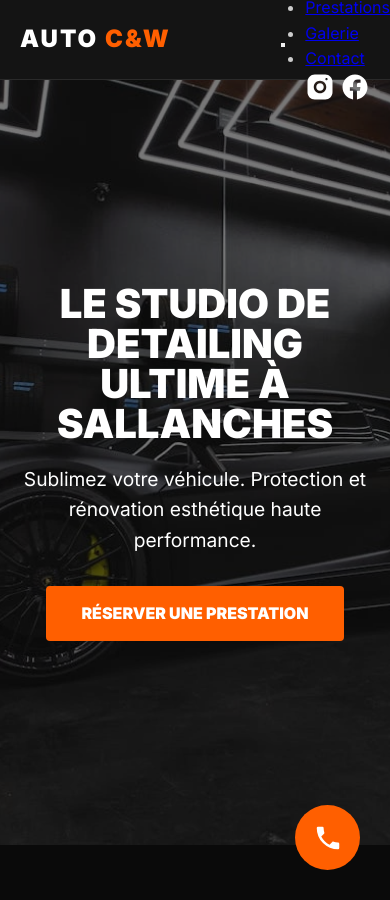
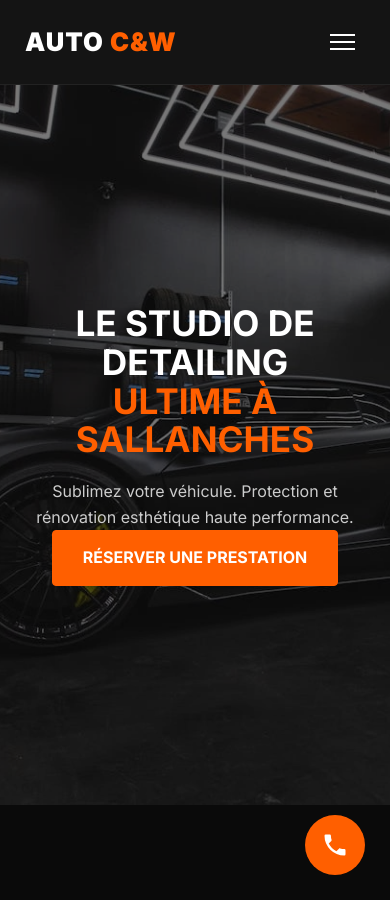
Before and after one commit to DuvalDVL/autocw, a Jekyll site: the page built from index.html, in a window 390 px wide and 900 px high. Built offline with Jekyll 4.4.1, drawn with Linux system fonts in a browser that asks for light colours.

Commit message:
Update style.css

```diff
--- a/assets/css/style.css
+++ b/assets/css/style.css
@@ -1,48 +1,38 @@
-/* --- assets/css/style.css --- */
-
+/* --- VARIABLES & BASE --- */
 :root {
-  /* Palette Studio Dark Mode - Option B */
-  --bg-darkest: #0a0a0a;   /* Fond principal profond */
-  --bg-dark: #141414;      /* Fond des cartes et sections secondaires */
-  --text-light: #ffffff;   /* Titres et éléments importants */
-  --text-gray: #cccccc;    /* Corps de texte pour un meilleur confort visuel */
-
-  /* Accent Orange Électrique */
+  --bg-darkest: #0a0a0a;
+  --bg-dark: #141414;
+  --text-light: #ffffff;
+  --text-gray: #cccccc;
   --accent-orange: #FF5F00;
   --accent-orange-hover: #FF7A2E;
-
-  --nav-height: 80px;
+  --nav-height: 85px;
   --container-width: 1200px;
 }
 
-/* Reset & Base */
-* {
-  margin: 0;
-  padding: 0;
-  box-sizing: border-box;
-}
+* { margin: 0; padding: 0; box-sizing: border-box; }
 
 body {
-  font-family: 'Inter', -apple-system, BlinkMacSystemFont, sans-serif;
+  font-family: 'Inter', sans-serif;
   background-color: var(--bg-darkest);
   color: var(--text-gray);
   line-height: 1.6;
-  overflow-x: hidden; /* Empêche les décalages horizontaux */
+  overflow-x: hidden;
 }
 
 .container {
   max-width: var(--container-width);
   margin: 0 auto;
-  padding: 0 20px;
+  padding: 0 25px;
 }
 
-/* --- HEADER & NAVIGATION --- */
+/* --- NAVBAR (Correction doublons & visibilité) --- */
 .site-header {
   background-color: var(--bg-dark);
   height: var(--nav-height);
   display: flex;
   align-items: center;
-  border-bottom: 1px solid #2a2a2a;
+  border-bottom: 1px solid #222;
   position: sticky;
   top: 0;
   z-index: 1000;
@@ -56,233 +46,250 @@
 }
 
 .logo {
-  font-size: 1.5rem;
+  font-size: 1.6rem;
   font-weight: 900;
   color: var(--text-light);
-  letter-spacing: 2px;
   text-decoration: none;
+  letter-spacing: 1px;
 }
 
-.logo .text-orange {
-  color: var(--accent-orange);
-}
+.text-orange { color: var(--accent-orange); }
 
 .main-nav ul {
   display: flex;
   list-style: none;
-  gap: 30px;
+  gap: 35px;
 }
 
 .main-nav a {
   font-weight: 600;
-  font-size: 0.9rem;
   text-transform: uppercase;
+  font-size: 0.85rem;
   color: var(--text-light);
   text-decoration: none;
-  transition: color 0.3s;
+  transition: 0.3s;
 }
 
-.main-nav a:hover {
-  color: var(--accent-orange);
-}
+.main-nav a:hover { color: var(--accent-orange); }
 
-/* --- HERO SECTION (Optimisée WebP) --- */
+/* Gestion affichage Desktop vs Mobile */
+.desktop-only { display: block; }
+.mobile-only { display: none; }
+
+/* --- HERO SECTION (Filtre réduit) --- */
 .hero-section {
   position: relative;
-  height: 85vh;
-  min-height: 600px;
+  height: 80vh;
   display: flex;
   align-items: center;
   justify-content: center;
   text-align: center;
-  color: white;
 }
 
 .hero-bg {
   position: absolute;
-  top: 0;
-  left: 0;
-  width: 100%;
-  height: 100%;
+  top: 0; left: 0; width: 100%; height: 100%;
   object-fit: cover;
   z-index: -2;
 }
 
 .hero-overlay {
   position: absolute;
-  top: 0;
-  left: 0;
-  width: 100%;
-  height: 100%;
-  background: linear-gradient(0deg, rgba(10,10,10,1) 0%, rgba(10,10,10,0.6) 100%);
+  top: 0; left: 0; width: 100%; height: 100%;
+  background: rgba(0, 0, 0, 0.55); /* Opacité réduite pour plus de clarté */
   z-index: -1;
 }
 
 .hero-content h1 {
-  font-size: clamp(2.5rem, 6vw, 4.5rem);
-  font-weight: 900;
-  line-height: 1;
+  font-size: clamp(2.2rem, 5vw, 4rem);
+  color: #fff;
   margin-bottom: 20px;
-  text-transform: uppercase;
-}
-
-.hero-content p {
-  font-size: 1.2rem;
-  margin-bottom: 30px;
-  max-width: 700px;
-  margin-left: auto;
-  margin-right: auto;
+  line-height: 1.1;
 }
 
 /* --- BOUTONS --- */
 .btn {
   display: inline-block;
-  padding: 15px 35px;
-  font-weight: 800;
+  padding: 14px 30px;
+  font-weight: 700;
   text-transform: uppercase;
   border-radius: 4px;
   transition: 0.3s;
-  cursor: pointer;
-  border: none;
   text-decoration: none;
 }
 
 .btn-orange {
   background-color: var(--accent-orange);
   color: #fff;
+  border: 1px solid var(--accent-orange);
 }
 
 .btn-orange:hover {
-  background-color: var(--accent-orange-hover);
-  transform: translateY(-2px);
+  background-color: transparent;
+  color: var(--accent-orange);
 }
 
-/* --- GRILLE DE SERVICES --- */
-.section-padding {
-  padding: 100px 0;
-}
+/* --- SERVICES & CARDS --- */
+.section-padding { padding: 90px 0; }
 
 .section-title {
   text-align: center;
-  font-size: 2.5rem;
+  font-size: 2.2rem;
   margin-bottom: 50px;
-  text-transform: uppercase;
+  color: #fff;
 }
 
 .grid-3 {
-  display: flex;
-  flex-wrap: wrap;
+  display: grid;
+  grid-template-columns: repeat(auto-fit, minmax(320px, 1fr));
   gap: 30px;
-  justify-content: center;
 }
 
 .service-card {
-  background-color: var(--bg-dark);
-  padding: 40px;
-  border-radius: 12px;
-  border: 1px solid #2a2a2a;
-  flex: 1 1 350px;
+  background: var(--bg-dark);
+  padding: 45px;
+  border-radius: 10px;
+  border: 1px solid #222;
+  transition: 0.3s;
+  display: flex;
+  flex-direction: column;
+}
+
+.service-card:hover { border-color: var(--accent-orange); transform: translateY(-8px); }
+
+.service-icon { width: 50px; height: 50px; fill: var(--accent-orange); margin-bottom: 20px; }
+
+.service-card h3 { color: #fff; margin-bottom: 15px; font-size: 1.4rem; }
+
+.btn-text {
+  color: var(--accent-orange);
+  font-weight: 700;
+  text-decoration: none;
+  margin-top: auto;
+  padding-top: 20px;
+  display: inline-block;
+}
+
+/* --- QUALITY SECTION (Image/Texte) --- */
+.quality-flex {
+  display: flex;
+  align-items: center;
+  gap: 60px;
+}
+
+.quality-img { flex: 1; }
+.quality-img img { width: 100%; border-radius: 12px; filter: grayscale(20%); }
+
+.quality-text { flex: 1; }
+.quality-text h2 { color: #fff; margin-bottom: 25px; font-size: 2.5rem; }
+.quality-text p { margin-bottom: 30px; font-size: 1.1rem; }
+
+/* --- FINAL CTA (Centré & Prominent) --- */
+.final-cta {
+  background-color: #0d0d0d;
+  border-top: 1px solid #222;
+  text-align: center;
+}
+
+.cta-centered h2 { font-size: 2.8rem; margin-bottom: 15px; }
+.btn-large { font-size: 1.2rem; padding: 18px 45px; margin-top: 25px; }
+
+/* --- FOOTER (Structure colonnes corrigée) --- */
+.site-footer {
+  background: var(--bg-dark);
+  border-top: 1px solid #222;
+  color: var(--text-gray);
+}
+
+.footer-grid-main {
+  display: grid;
+  grid-template-columns: 2fr 1fr 1fr;
+  gap: 50px;
+}
+
+.branding-col p { margin: 20px 0; max-width: 350px; }
+
+.footer-socials { display: flex; gap: 15px; }
+
+.icon-social {
+  width: 28px !important;
+  height: 28px !important;
+  fill: #fff;
   transition: 0.3s;
 }
 
-.service-card:hover {
-  border-color: var(--accent-orange);
-  transform: translateY(-10px);
-}
+.icon-social:hover { fill: var(--accent-orange); }
 
-.service-card h3 {
-  color: var(--accent-orange);
-  margin-bottom: 15px;
-  font-size: 1.3rem;
-}
+.footer-col h4 { color: #fff; margin-bottom: 25px; font-size: 1.1rem; text-transform: uppercase; }
 
-/* --- FOOTER & ICONES (Fixé) --- */
-.site-footer {
-  background-color: var(--bg-dark);
-  border-top: 1px solid #2a2a2a;
-}
+.footer-list { list-style: none; }
+.footer-list li { margin-bottom: 12px; }
+.footer-list a { color: var(--text-gray); text-decoration: none; }
+.footer-list a:hover { color: var(--accent-orange); }
 
-.footer-col h3 {
-  margin-bottom: 25px;
-  color: white;
-}
+.contact-entry { display: flex; align-items: center; gap: 12px; margin-bottom: 15px; }
+.contact-entry a { color: var(--text-gray); text-decoration: none; }
+.icon-small { width: 18px; height: 18px; fill: var(--accent-orange); }
 
-.footer-socials {
+.footer-bottom-flex {
   display: flex;
-  gap: 20px;
-  margin-top: 25px;
-}
-
-/* Empêche les icônes de s'étaler */
-.icon-social {
-  width: 30px !important;
-  height: 30px !important;
-  fill: var(--text-light);
-  transition: 0.3s;
-}
-
-.icon-social:hover {
-  fill: var(--accent-orange);
-}
-
-.footer-bottom {
-  text-align: center;
+  justify-content: space-between;
+  align-items: center;
   padding: 30px 0;
-  border-top: 1px solid #2a2a2a;
+  border-top: 1px solid #222;
   margin-top: 50px;
   font-size: 0.85rem;
 }
 
-/* --- STICKY CALL BUTTON --- */
+.creator-link { color: #fff; font-weight: 700; text-decoration: none; }
+.legal-links a { color: var(--text-gray); text-decoration: none; margin: 0 5px; }
+
+/* --- STICKY BUTTON (Pulsation) --- */
 .sticky-call-btn {
   position: fixed;
-  bottom: 30px;
-  right: 30px;
-  width: 65px;
-  height: 65px;
-  background-color: var(--accent-orange);
+  bottom: 25px;
+  right: 25px;
+  width: 60px;
+  height: 60px;
+  background: var(--accent-orange);
   border-radius: 50%;
   display: flex;
   align-items: center;
   justify-content: center;
   z-index: 2000;
-  box-shadow: 0 10px 25px rgba(255, 95, 0, 0.5);
-  animation: pulse-orange 2s infinite;
+  animation: pulse 2s infinite;
+  box-shadow: 0 10px 20px rgba(255, 95, 0, 0.4);
 }
 
-.sticky-call-btn svg {
-  width: 30px;
-  height: 30px;
-  fill: white;
-}
+.sticky-call-btn svg { width: 28px; height: 28px; fill: #fff; }
 
-@keyframes pulse-orange {
+@keyframes pulse {
   0% { box-shadow: 0 0 0 0 rgba(255, 95, 0, 0.7); }
-  70% { box-shadow: 0 0 0 20px rgba(255, 95, 0, 0); }
+  70% { box-shadow: 0 0 0 15px rgba(255, 95, 0, 0); }
   100% { box-shadow: 0 0 0 0 rgba(255, 95, 0, 0); }
 }
 
-/* --- RESPONSIVE --- */
+/* --- MOBILE RESPONSIVE --- */
+@media (max-width: 992px) {
+  .footer-grid-main { grid-template-columns: 1fr; gap: 40px; }
+  .quality-flex { flex-direction: column; text-align: center; }
+}
+
 @media (max-width: 768px) {
   .desktop-only { display: none; }
-  .grid-3 { flex-direction: column; }
-  .hero-content h1 { font-size: 2.5rem; }
-  .section-padding { padding: 60px 0; }
+  .mobile-only { display: block; }
+
+  #menu-toggle { background: none; border: none; cursor: pointer; padding: 10px; }
+  #menu-toggle span { display: block; width: 25px; height: 2px; background: #fff; margin: 5px 0; }
+
+  #mobile-menu {
+    position: fixed; top: var(--nav-height); left: 0; width: 100%;
+    height: 0; background: var(--bg-dark); overflow: hidden;
+    transition: 0.3s; display: flex; flex-direction: column; align-items: center; justify-content: center;
+  }
+  #mobile-menu.active { height: calc(100vh - var(--nav-height)); }
+  #mobile-menu ul { text-align: center; margin-bottom: 30px; }
+  #mobile-menu li { margin: 20px 0; font-size: 1.4rem; font-weight: 700; }
+
+  .footer-bottom-flex { flex-direction: column; text-align: center; gap: 20px; }
 }
-
-/* Ajout dans assets/css/style.css */
-.icon-wrapper {
-  margin-bottom: 25px;
-  display: flex;
-}
-
-.service-icon {
-  width: 50px;
-  height: 50px;
-  fill: var(--accent-orange); /* L'icône prend la couleur orange Studio */
-  transition: transform 0.3s ease;
-}
-
-.service-card:hover .service-icon {
-  transform: scale(1.1); /* Petit effet dynamique au survol */
-}
```
